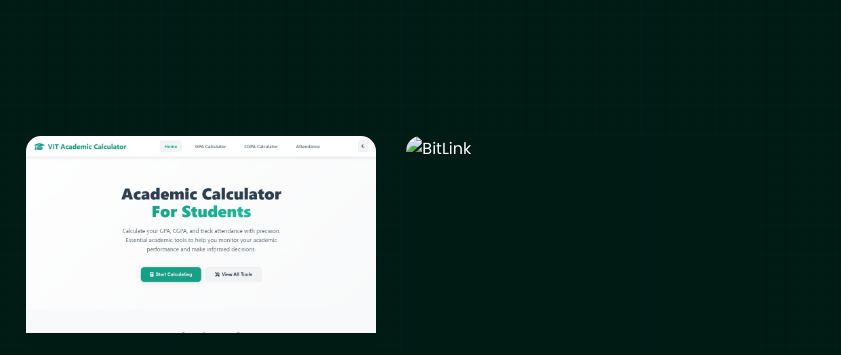
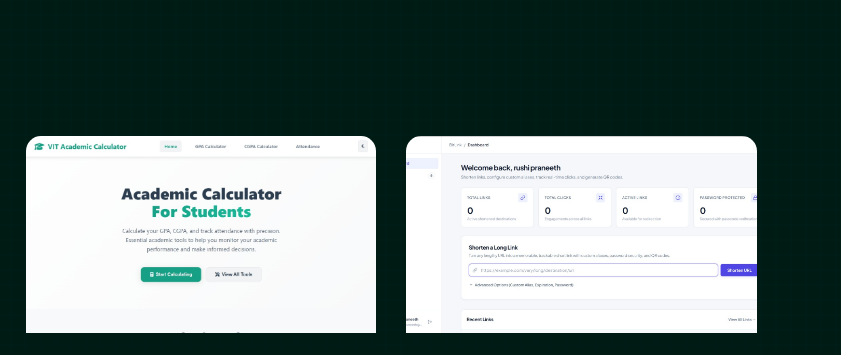
Before and after one commit to rushipraneeth/portfolio, a plain HTML site: page index.html in a window 1280 px wide. Shown: the part 2460-2815 px from the top of the page, 439-1280 px from the left. Drawn offline with Linux system fonts and the light colour scheme.

Commit message:
Update index.html

```diff
--- a/index.html
+++ b/index.html
@@ -1478,7 +1478,7 @@
                          <!-- Project 3: Chef Claude -->
                         <div class="project-card">
                                 <div class="project-image">
-                                    <img src="bitlink.png" alt="BitLink" />
+                                    <img src="bitlink.jpeg" alt="BitLink" />
                                 </div>
                                 <div class="project-details">
                                     <h4>BitLink</h4>
```
